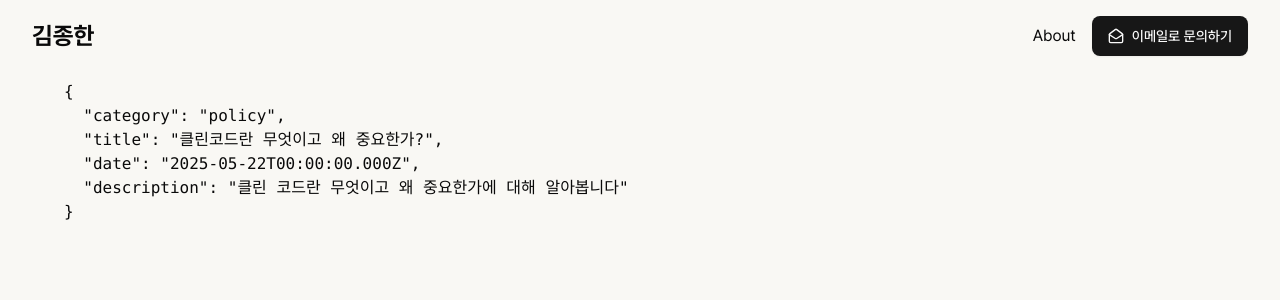
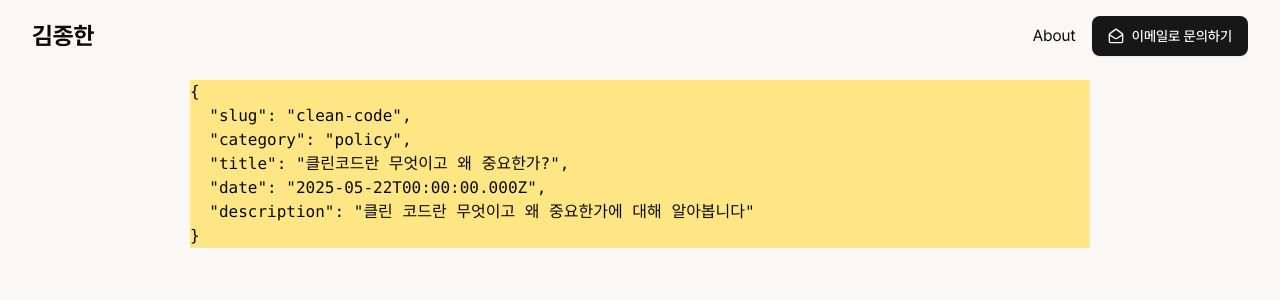
Before and after one commit to jong-k/public-home, a Next.js app: page / in a window 1280 px wide. Shown: the top 300 px of the page. Built offline with nearby package versions, Linux system fonts and the light colour scheme.

Commit message:
feat: PostMetadata 배열이 slug 포함하게 수정

```diff
--- a/src/app/page.tsx
+++ b/src/app/page.tsx
@@ -3,24 +3,26 @@ import PageWrapper from "@/components/common/PageWrapper";
 import { readdir, readFile } from "fs/promises";
 import path from "path";
 import matter from "gray-matter";
+import { cn } from "@/lib/utils";
+import type { PostMetadata } from "@/types/post";
 
 export default async function Home() {
-  const posts = await readdir(path.join(process.cwd(), "src/contents"));
-  const postFiles = posts.map((post) =>
-    path.join(process.cwd(), "src/contents", post, "index.mdx"),
-  );
+  const slugs = await readdir(path.join(process.cwd(), "src/contents"));
   const postMetadatas = await Promise.all(
-    postFiles.map(async (file) => {
-      const content = await readFile(file, "utf-8");
+    slugs.map(async (slug) => {
+      const filePath = path.join(process.cwd(), "src/contents", slug, "index.mdx");
+      const content = await readFile(filePath, "utf-8");
       const { data } = matter(content);
-      return data;
+      return { slug, ...data } as PostMetadata;
     }),
   );
 
   return (
-    <PageWrapper>
+    <PageWrapper className={cn("max-w-page", "mx-auto")}>
       {postMetadatas.map((post) => (
-        <pre key={post.title}>{JSON.stringify(post, null, 2)}</pre>
+        <pre className="bg-amber-200" key={post.title}>
+          {JSON.stringify(post, null, 2)}
+        </pre>
       ))}
     </PageWrapper>
   );
```
